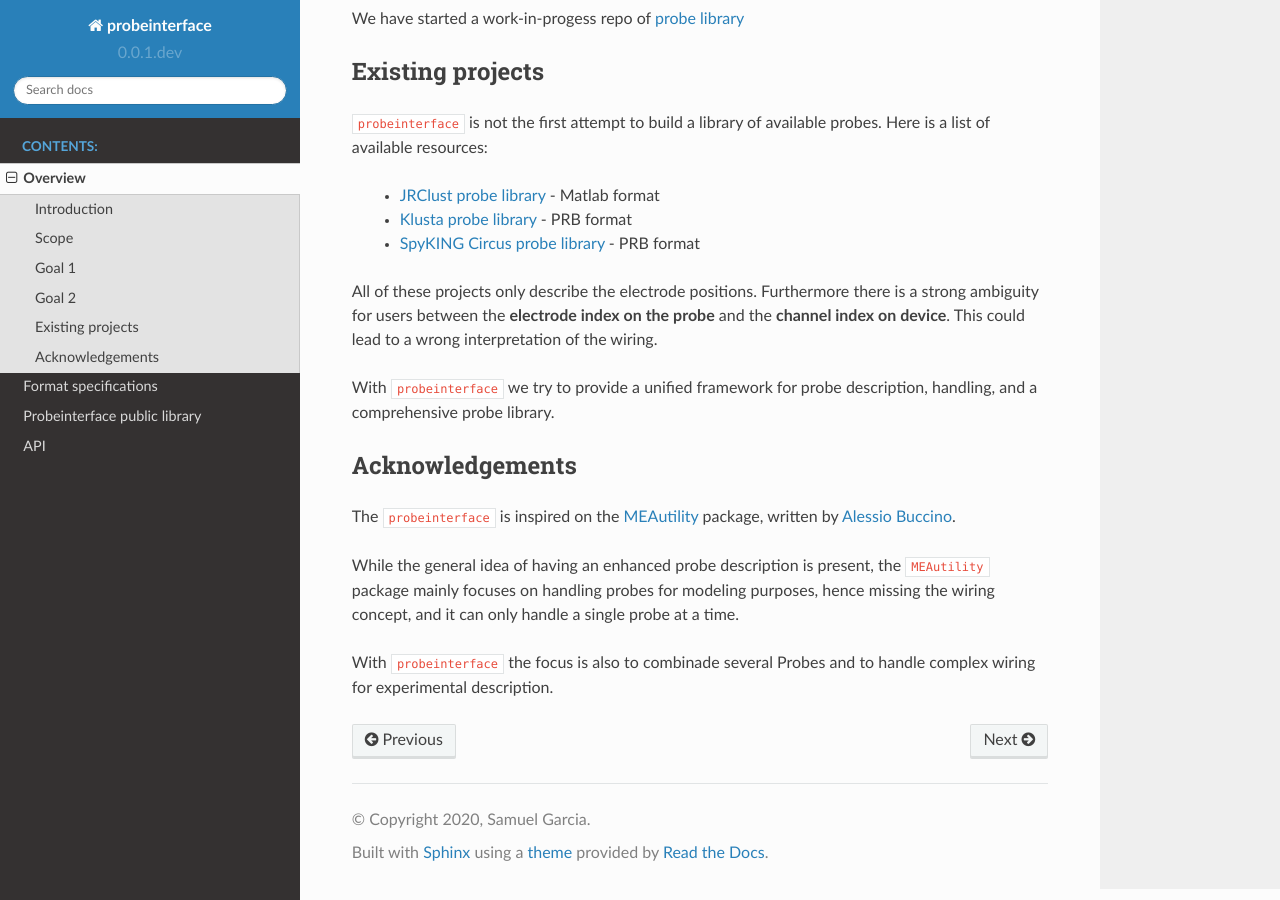
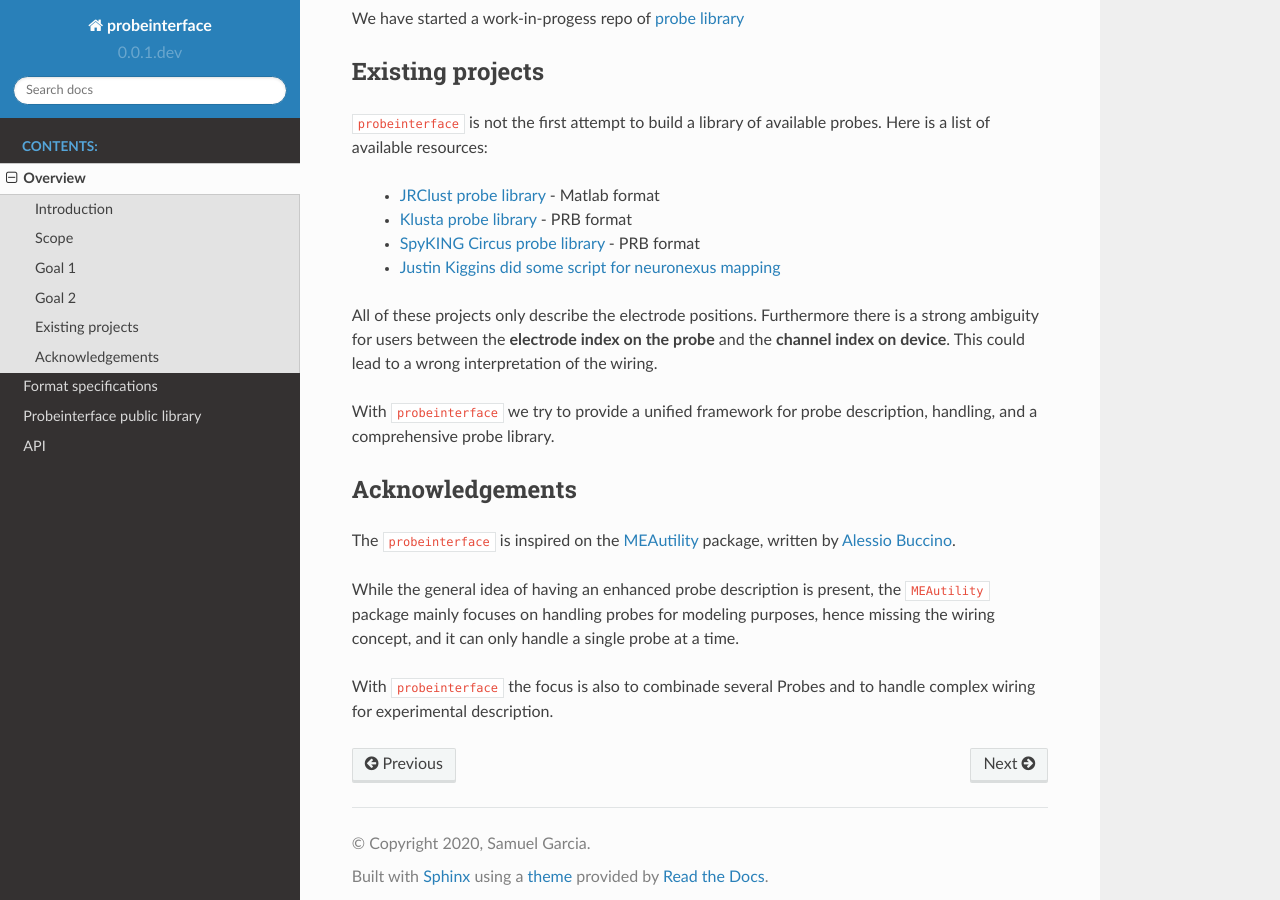
Before and after one commit to SpikeInterface/probeinterface, a Sphinx documentation site: the page built from doc/overview.rst, in a window 1280 px wide and 900 px high, scrolled down 1998 px. Built offline with Sphinx 7.4.7 and the Read the Docs theme 2.0.0, drawn with Linux system fonts in a browser that asks for light colours; pages that are not in the unit, such as notebooks, are missing from menus.

Commit message:
add reference

```diff
--- a/doc/overview.rst
+++ b/doc/overview.rst
@@ -94,6 +94,7 @@ resources:
   * `JRClust probe library <https://github.com/JaneliaSciComp/JRCLUST/tree/master/probes>`_ - Matlab format
   * `Klusta probe library <https://github.com/kwikteam/probes>`_ - PRB format
   * `SpyKING Circus probe library <https://github.com/spyking-circus/spyking-circus/tree/master/probes>`_ - PRB format
+  * `Justin Kiggins did some script for neuronexus mapping <https://github.com/neuromusic/neuronexus-probe-data>`_
 
 All of these projects only describe the electrode positions. Furthermore there is a strong ambiguity for users
 between the **electrode index on the probe** and the **channel index on device**.
```
